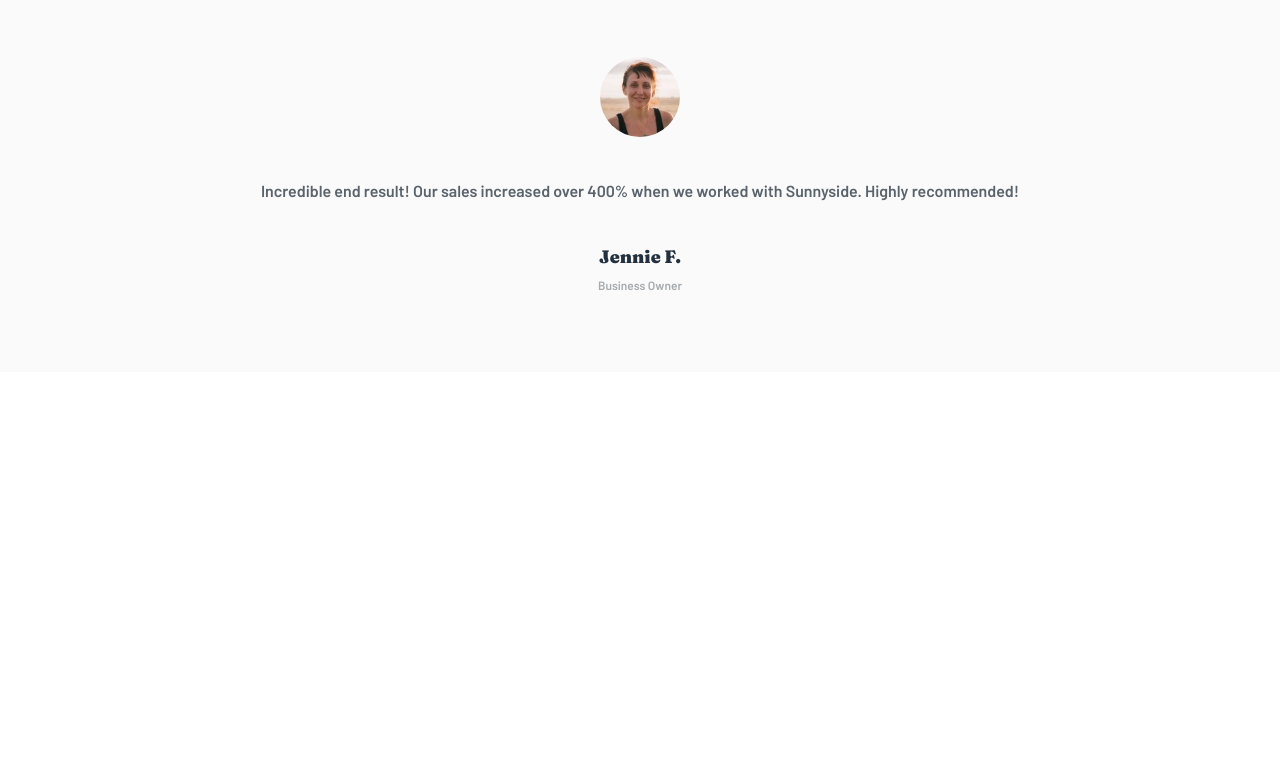
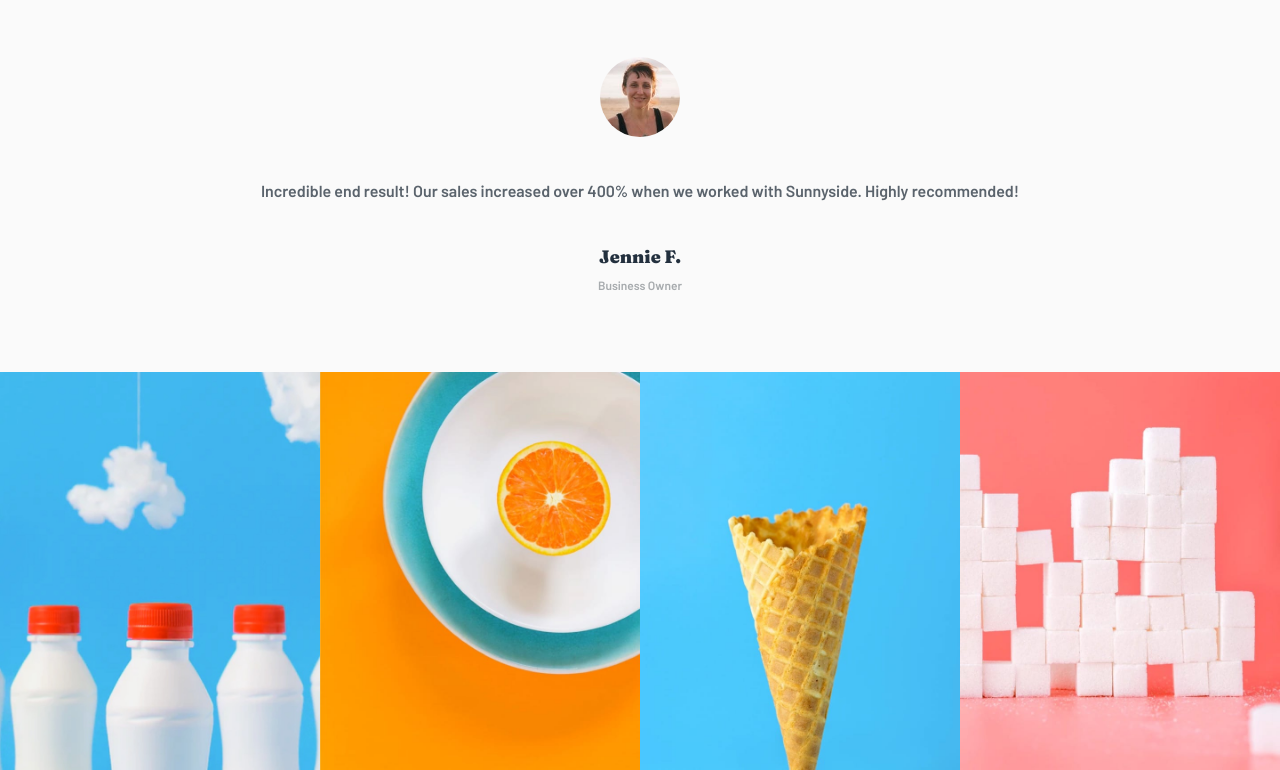
Before and after one commit to manuelvisso/challenge-010-sunnyside-landing, a plain HTML site: page index.html in a window 1280 px wide. Shown: the part 3011-3781 px from the top of the page. Before the commit the page ends 3383 px from the top, so only its background shows below. Drawn offline with Linux system fonts and the light colour scheme.

Commit message:
finalización section 3

```diff
--- a/index.html
+++ b/index.html
@@ -110,8 +110,19 @@
         </div>
     </section>
 
-
-
-
+    <section class="gallery-section">
+        <div class="gallery-first-element gallery-element">
+            <img src="/images/desktop/image-gallery-milkbottles.jpg" alt="">
+        </div>
+        <div class="gallery-first-element gallery-element">
+            <img src="/images/desktop/image-gallery-orange.jpg" alt="">
+        </div>
+        <div class="gallery-first-element gallery-element">
+            <img src="/images/desktop/image-gallery-cone.jpg" alt="">
+        </div>
+        <div class="gallery-first-element gallery-element">
+            <img src="/images/desktop/image-gallery-sugarcubes.jpg" alt="">
+        </div>
+    </section>
 </body>
 </html>
--- a/style.css
+++ b/style.css
@@ -448,4 +448,24 @@ font-family: 'Fraunces', serif; */
 
 /* -------------------- FIN SECTION DOS / TESTIMONIOS DE CLIENTES -------------------- */
 
-/* -------------------- INICIO SECTION TRES / TESTIMONIOS DE CLIENTES -------------------- */
+/* -------------------- INICIO SECTION TRES -------------------- */
+
+
+.gallery-section {
+    display: grid;
+    grid-template-columns: repeat(auto-fill, minmax(max(25vw, 150px), 1fr));
+    justify-content: center;
+    align-items: center;
+    background-color: #fafafa;
+    font-size: 0;
+
+}
+
+
+.gallery-section img {
+    width: 100%;
+}
+
+/* -------------------- FIN SECTION TRES -------------------- */
+
+/* -------------------- INICIO FOOTER -------------------- */
```
